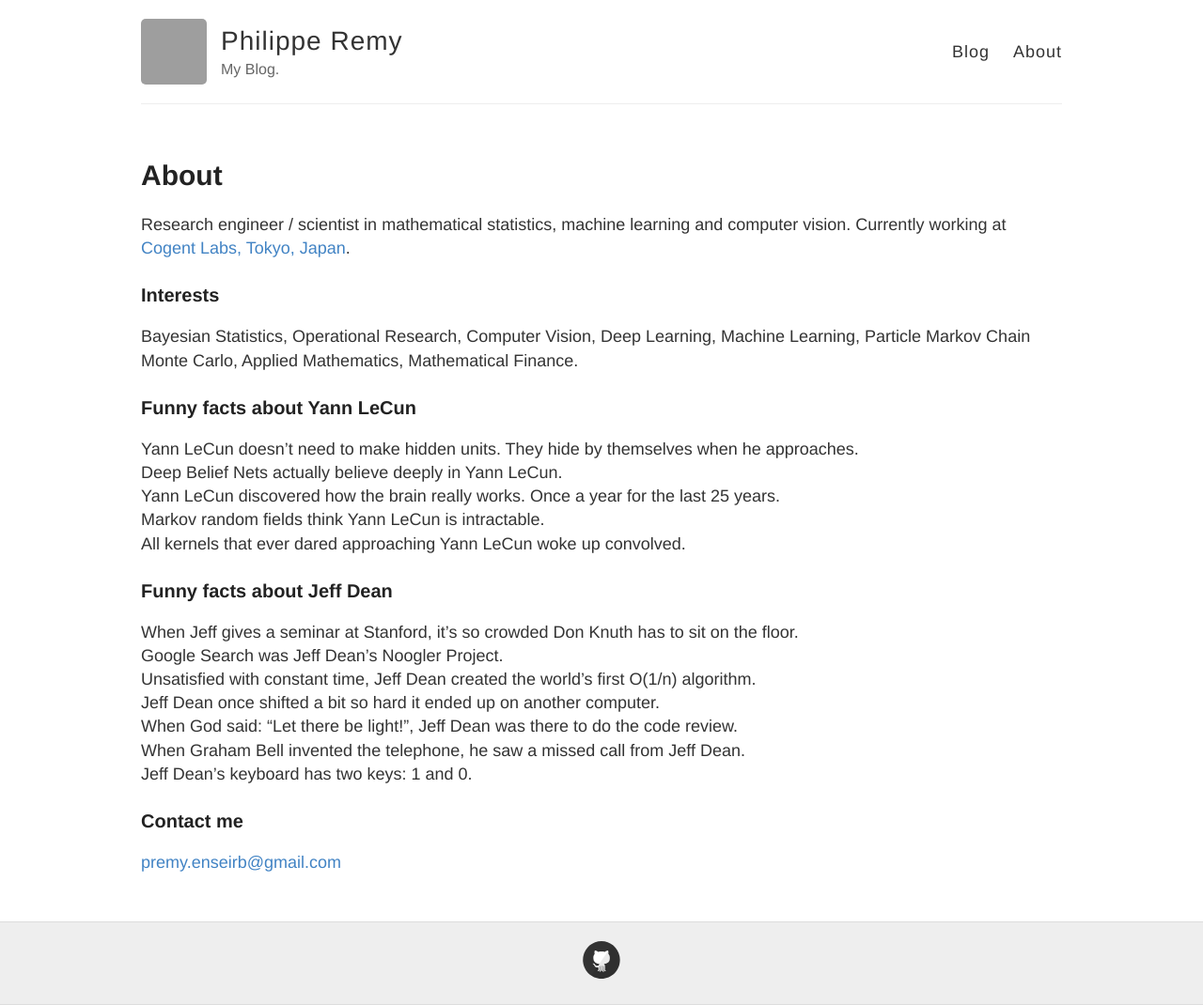
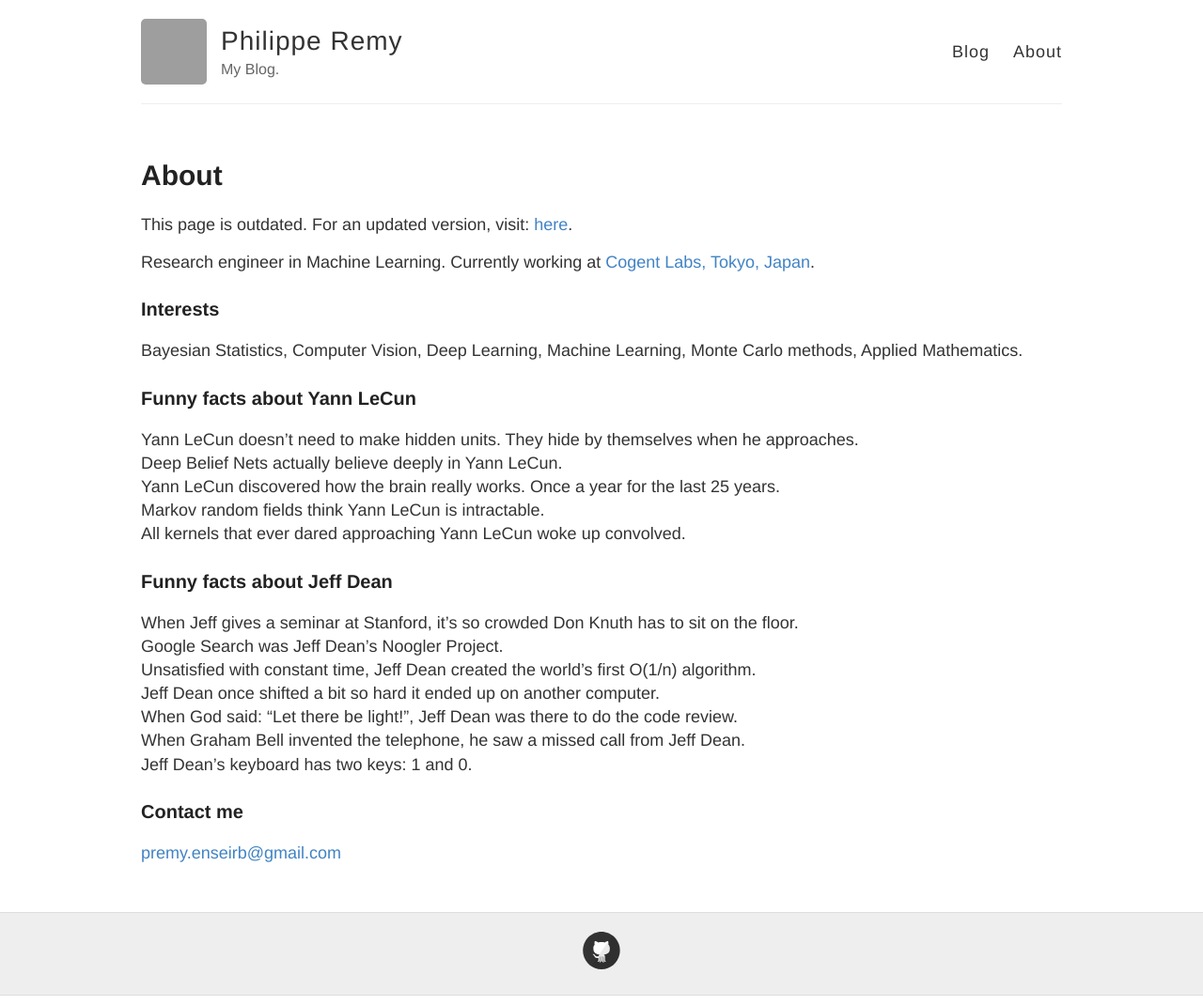
Before and after one commit to philipperemy/philipperemy.github.io, a Jekyll site: the page built from about.md, in a window 1280 px wide. Shown: the whole page at 94% size. Built offline with Jekyll 4.4.1, drawn with Linux system fonts in a browser that asks for light colours; grey boxes are pictures that could not be loaded.

```diff
--- a/about.md
+++ b/about.md
@@ -4,11 +4,13 @@
 permalink: /about/
 ---
 
-Research engineer / scientist in mathematical statistics, machine learning and computer vision. Currently working at [Cogent Labs, Tokyo, Japan](http://cogent.co.jp).
+This page is outdated. For an updated version, visit: [here](http://philipperemy.github.io/me/).
+
+Research engineer in Machine Learning. Currently working at [Cogent Labs, Tokyo, Japan](http://cogent.co.jp).
 
 ### Interests
 
-Bayesian Statistics, Operational Research, Computer Vision, Deep Learning, Machine Learning, Particle Markov Chain Monte Carlo, Applied Mathematics, Mathematical Finance.
+Bayesian Statistics, Computer Vision, Deep Learning, Machine Learning, Monte Carlo methods, Applied Mathematics.
 
 ### Funny facts about Yann LeCun
 
```
